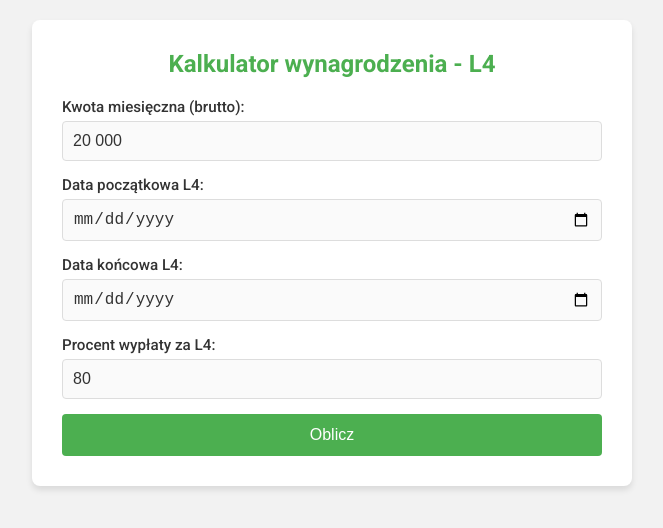
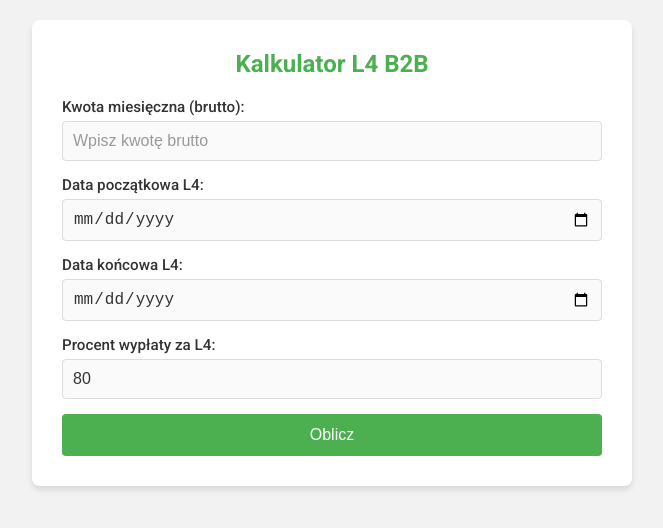
Before and after one commit to codewithpete/kalkulator-l4, a plain HTML site: page index.html in a window 1280 px wide. Shown: the whole page, without its empty margins (308-971 px from the left). Drawn offline with Linux system fonts and the light colour scheme.

Commit message:
Update index.html

```diff
--- a/index.html
+++ b/index.html
@@ -3,7 +3,7 @@
 <head>
   <meta charset="UTF-8">
   <meta name="viewport" content="width=device-width, initial-scale=1.0">
-  <title>Kalkulator L4 B2B</title>
+  <title>Kalkulator wynagrodzenia B2B - L4</title>
   <link href="https://fonts.googleapis.com/css2?family=Roboto:wght@400;500;700&display=swap" rel="stylesheet">
   <style>
     :root {
@@ -62,6 +62,9 @@
       font-size: 1rem;
       color: var(--text-color);
       transition: border-color 0.3s;
+    }
+    input[type="text"]::placeholder {
+      color: #999;
     }
     input[type="text"]:focus,
     input[type="date"]:focus {
@@ -132,10 +135,10 @@
 </head>
 <body>
   <div class="container">
-    <h2>Kalkulator wynagrodzenia - L4</h2>
+    <h2>Kalkulator L4 B2B</h2>
     <div class="form-group">
       <label for="kwota">Kwota miesięczna (brutto):</label>
-      <input type="text" id="kwota" value="20 000" />
+      <input type="text" id="kwota" placeholder="Wpisz kwotę brutto" />
     </div>
     <div class="form-group">
       <label for="startDate">Data początkowa L4:</label>
@@ -158,16 +161,12 @@
   </div>
 
   <script>
-    // Formatowanie liczb w polskim formacie
     const fmt = num => num.toLocaleString('pl-PL', { minimumFractionDigits: 2, maximumFractionDigits: 2 });
-
-    // Parsowanie tekstu z separatorami
     const parseNumber = str => {
       const cleaned = str.replace(/\s/g, '').replace(',', '.');
       return parseFloat(cleaned) || 0;
     };
 
-    // Formatowanie inputów podczas wpisywania
     function formatInput(e) {
       const value = e.target.value.replace(/\D/g, '');
       e.target.value = value ? parseInt(value, 10).toLocaleString('pl-PL') : '';
```
